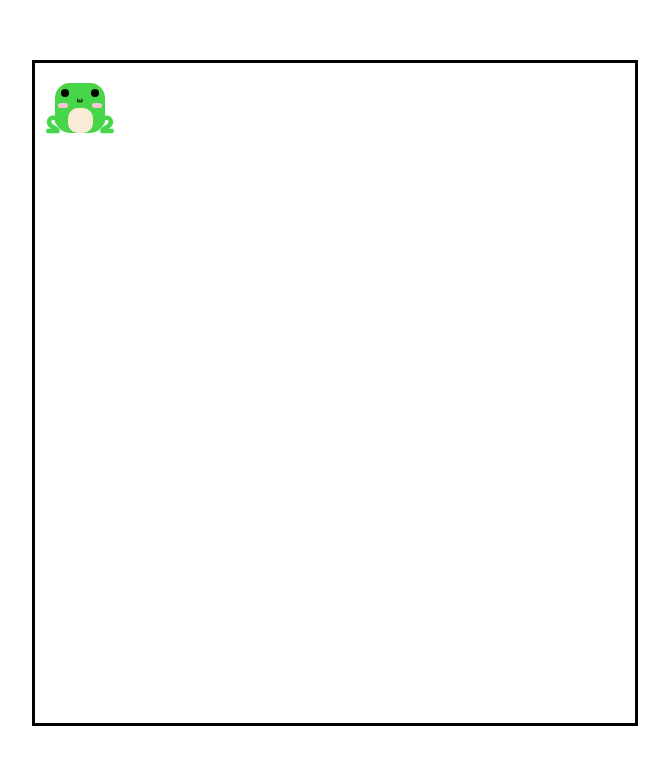
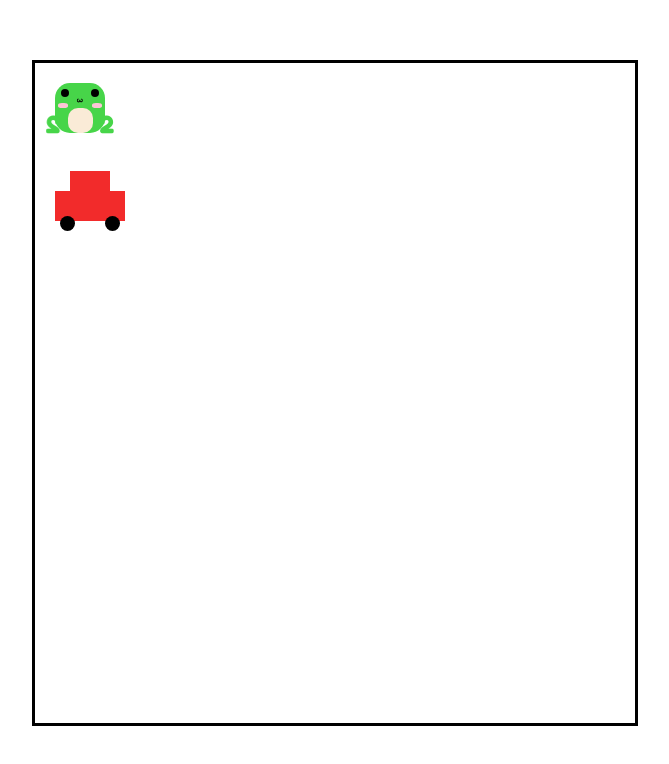
Before and after one commit to Bushra-11/project-1-Frogger, a plain HTML site: page index.html in a window 1280 px wide. Shown: the whole page, without its empty margins (28-697 px from the left). Drawn offline with Linux system fonts and the light colour scheme; a web font is replaced by a local one.

Commit message:
add car structure and styles to the game board

```diff
--- a/index.html
+++ b/index.html
@@ -27,6 +27,20 @@
                 <div class="right-leg">2</div>
             </div>
         </div>
+        <br>
+        <br>
+        <br>
+        <br>
+        <br>
+        <br>
+        <div class="car">
+            <div class="roof"></div>
+            <div class="wheels">
+                <div class="wheel"></div>
+                <div class="wheel"></div>
+            </div>
+        </div>
+
     </div>
 
 </body>
--- a/style.css
+++ b/style.css
@@ -1,4 +1,5 @@
 @import url('https://fonts.googleapis.com/css2?family=Fredoka:wght@300..700&family=Playfair+Display:ital,wght@0,400..900;1,400..900&family=Roboto:ital,wght@0,100..900;1,100..900&display=swap');
+
 body {
     margin: 60px;
 }
@@ -93,3 +94,41 @@ body {
     margin-left: -9px;
     color: rgb(71, 213, 73);
 }
+
+.car {
+    margin: 20px;
+    width: 70px;
+    height: 30px;
+    background-color: rgb(242, 43, 43);
+    display: flex;
+    flex-direction: column;
+    justify-content: space-between;
+    position: absolute;
+}
+
+.roof {
+    width: 40px;
+    height: 20px;
+    background-color: #F22B2B;
+    position: absolute;
+    bottom: 30px;
+    left: 15px;
+
+}
+
+.wheels {
+    display: flex;
+    flex-direction: row;
+    justify-content: space-between;
+    position: absolute;
+    bottom: -10px;
+    left: 5px;
+    right: 5px;
+}
+
+.wheel {
+    height: 15px;
+    width: 15px;
+    background-color: black;
+    border-radius: 50%;
+}
```
